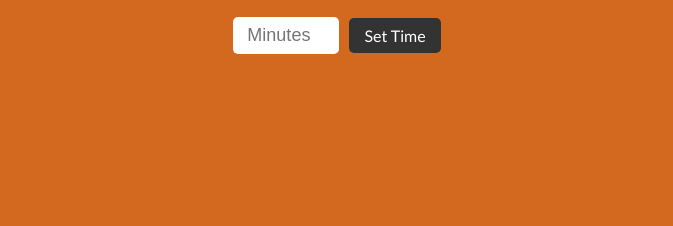
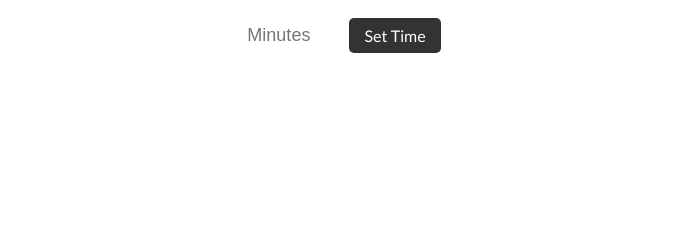
Before and after one commit to Rishith88/My-web-OS-2, a plain HTML site: page src/timer.html in a window 1280 px wide. Shown: the part 574-800 px from the top of the page, without its empty margins (303-976 px from the left). Drawn offline with Linux system fonts and the light colour scheme; files whose address does not match are found by name.

Commit message:
Change background color to linear gradient

```diff
--- a/src/timer.html
+++ b/src/timer.html
@@ -6,10 +6,10 @@
     <title>Rishi's Stopwatch</title>
     <style>
         body {
-            background-color: chocolate;
+            background: linear gradient(chocolate,white);
             margin: 0;
             display: flex;
-            flex-direction: column; /* Stacks the time above the buttons */
+            flex-direction: column;
             justify-content: center;
             align-items: center;
             height: 100vh;
```
